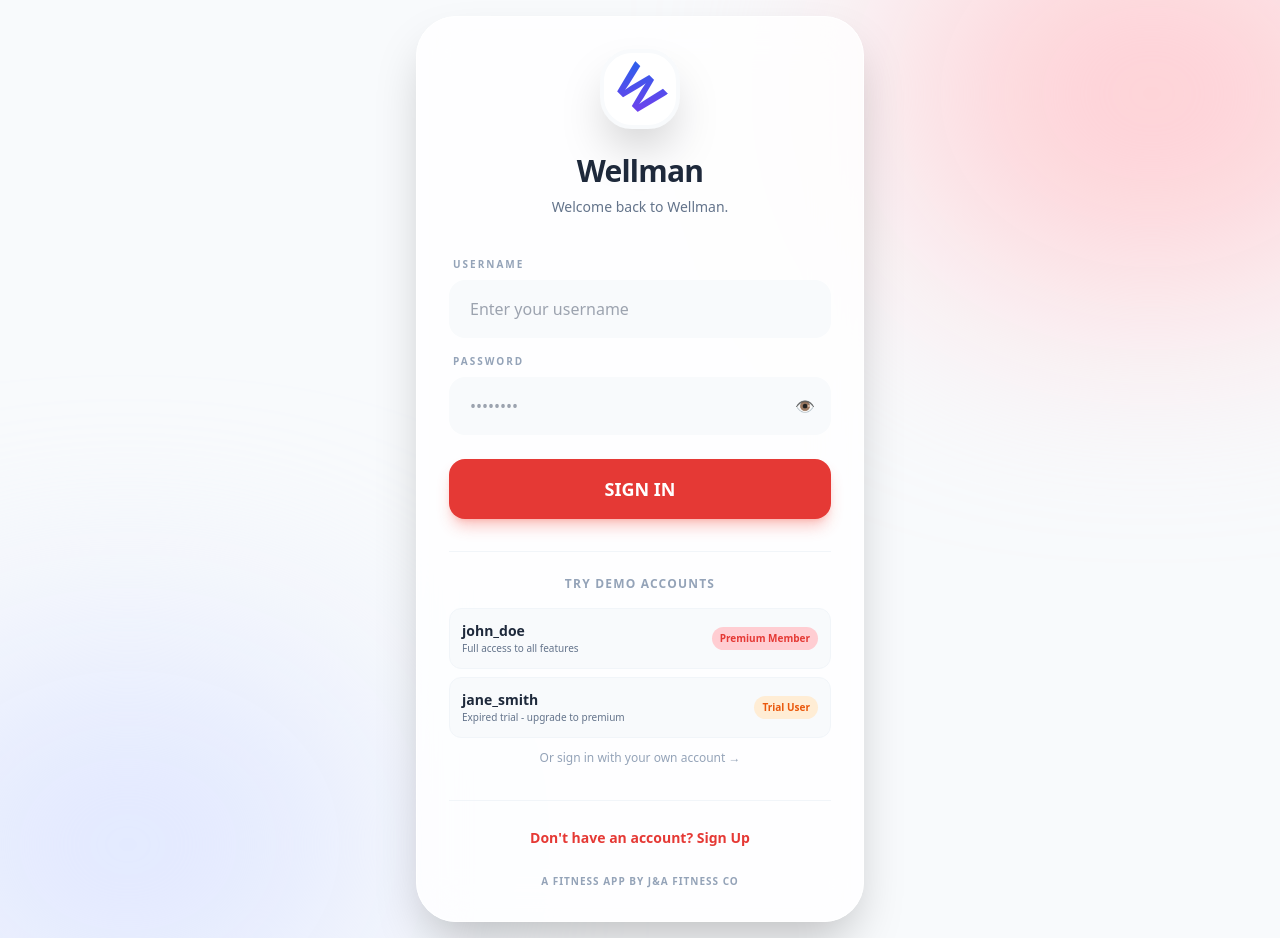
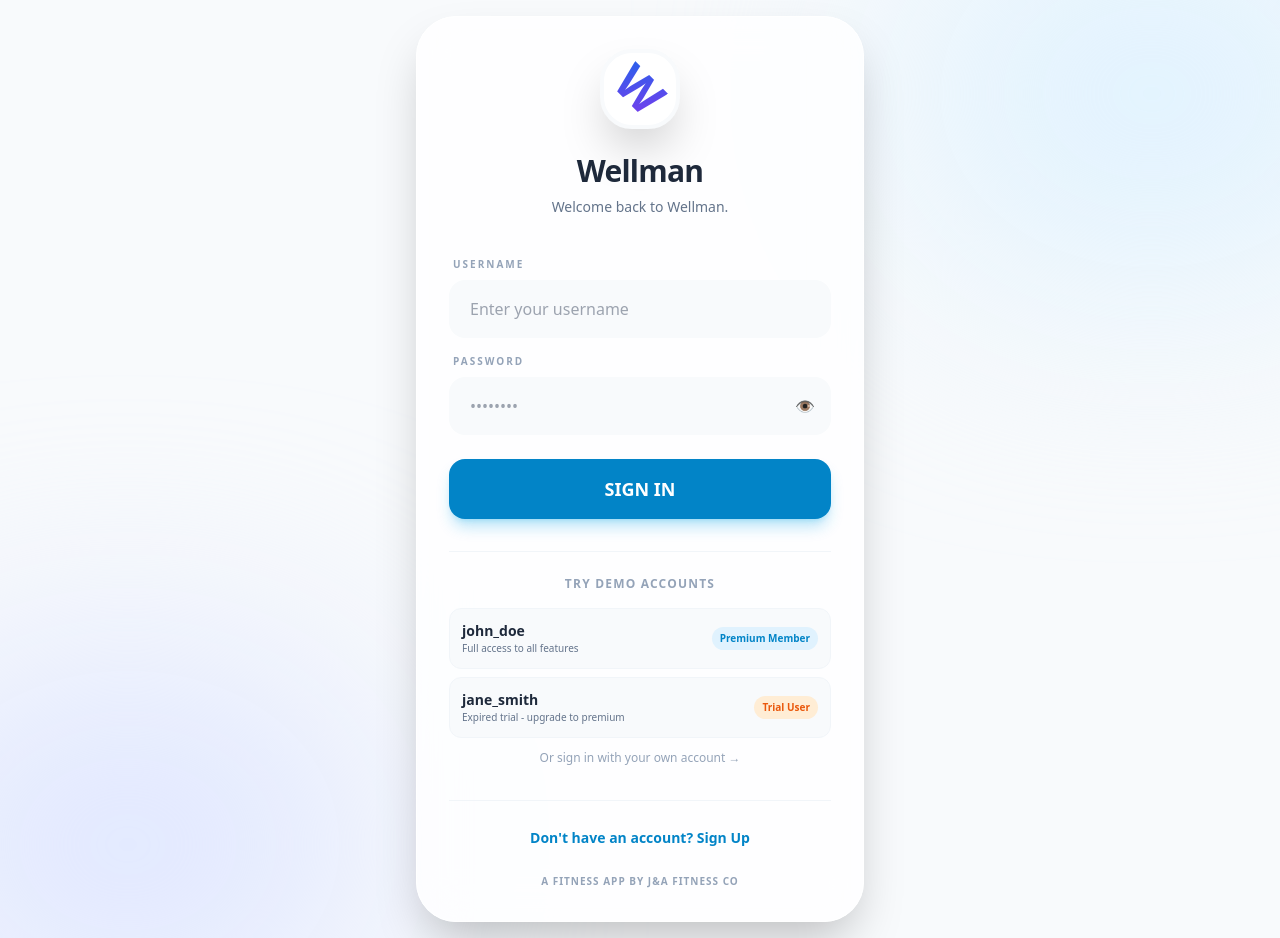
Before and after one commit to DeadlySpoon907/wellman-fitness-ai, a React (Vite) app: page / in a window 1280 px wide. Built offline with nearby package versions, Linux system fonts and the light colour scheme; no server answers.

Commit message:
Update branding to light blue

```diff
--- a/tailwind.config.js
+++ b/tailwind.config.js
@@ -13,17 +13,17 @@ export default {
     extend: {
       colors: {
         primary: {
-          50: '#ffebee',
-          100: '#ffcdd2',
-          200: '#ef9a9a',
-          300: '#e57373',
-          400: '#ef5350',
-          500: '#f44336',
-          600: '#e53935',
-          700: '#d32f2f',
-          800: '#c62828',
-          900: '#b71c1c',
-          950: '#480808',
+          50: '#f0f9ff',
+          100: '#e0f2fe',
+          200: '#bae6fd',
+          300: '#7dd3fc',
+          400: '#38bdf8',
+          500: '#0ea5e9',
+          600: '#0284c7',
+          700: '#0369a1',
+          800: '#075985',
+          900: '#0c4a6e',
+          950: '#082f49',
         },
         gym: {
           red: '#D32F2F',
```
